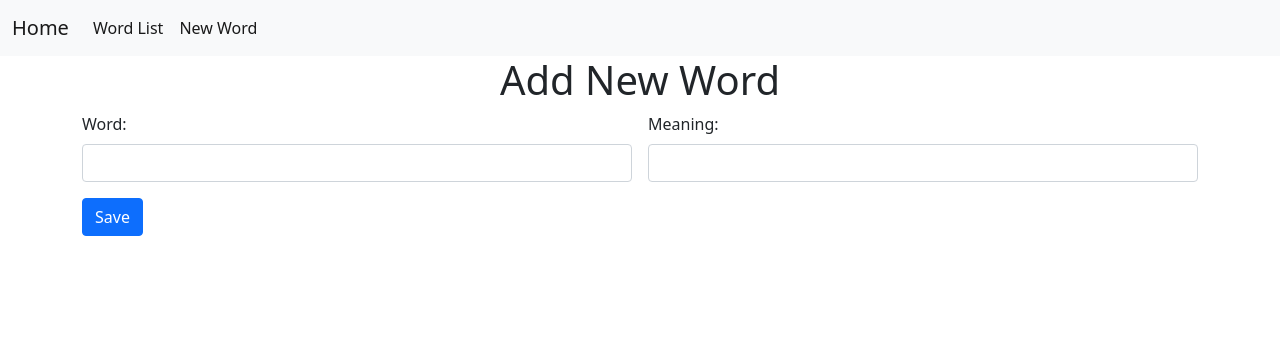
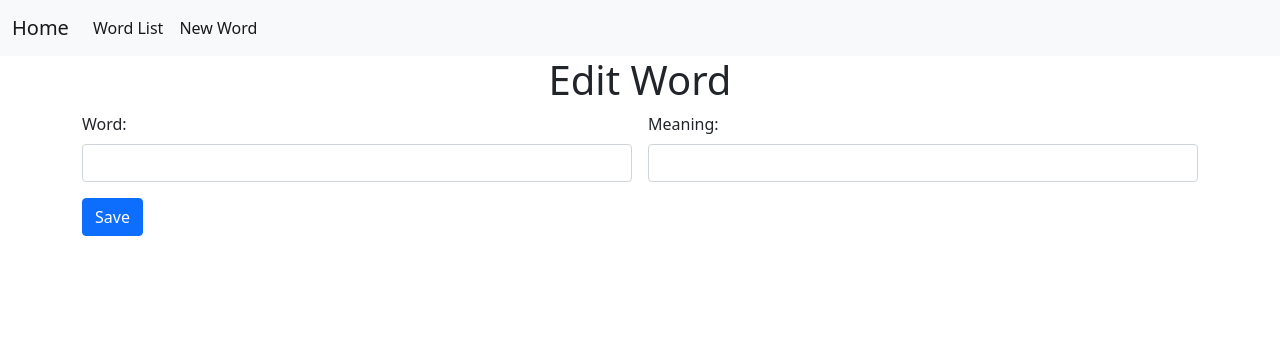
Before and after one commit to hqariful/Dictionary, a Flask app: template templates/register.html in a window 1280 px wide. Shown: the top 356 px of the page. Run offline with Flask 2, Linux system fonts and the light colour scheme; the template is opened without the code that fills it: values that come from a table or form of the project are taken from there, others are empty.

Commit message:
modiefied some

```diff
--- a/templates/register.html
+++ b/templates/register.html
@@ -1,9 +1,9 @@
 {% extends "layout.html" %}
 {% block content %}
-    <center><h1 >Add New Word</h1></center>
     <div class="container">
 
         {% if action == "register" %}
+        <center><h1 >Add New Word</h1></center>
         <form class="row g-3" method="POST" action="{{ url_for('register') }}">
             {{ form.hidden_tag() }}
             <div class="col-md-12">
@@ -19,6 +19,7 @@
             </div>
         </form>
         {% else %}
+        <center><h1 >Edit Word</h1></center>
         <form class="row g-3" method="POST" action="{{ url_for('edit') }}">
             <input type="hidden" name="n" class="form-control" value={{word.id}}>
             <div class="col-md-6">
```
